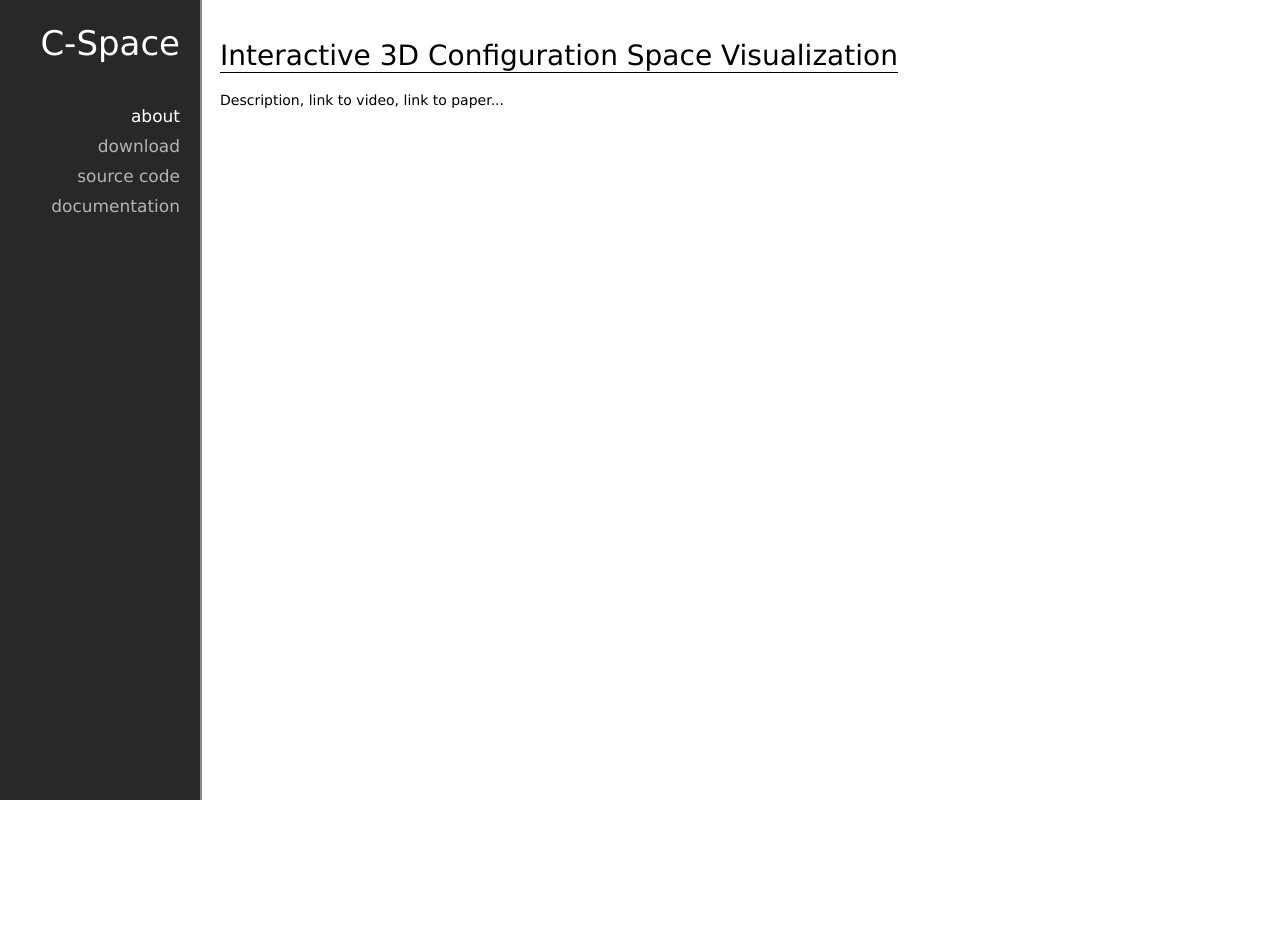
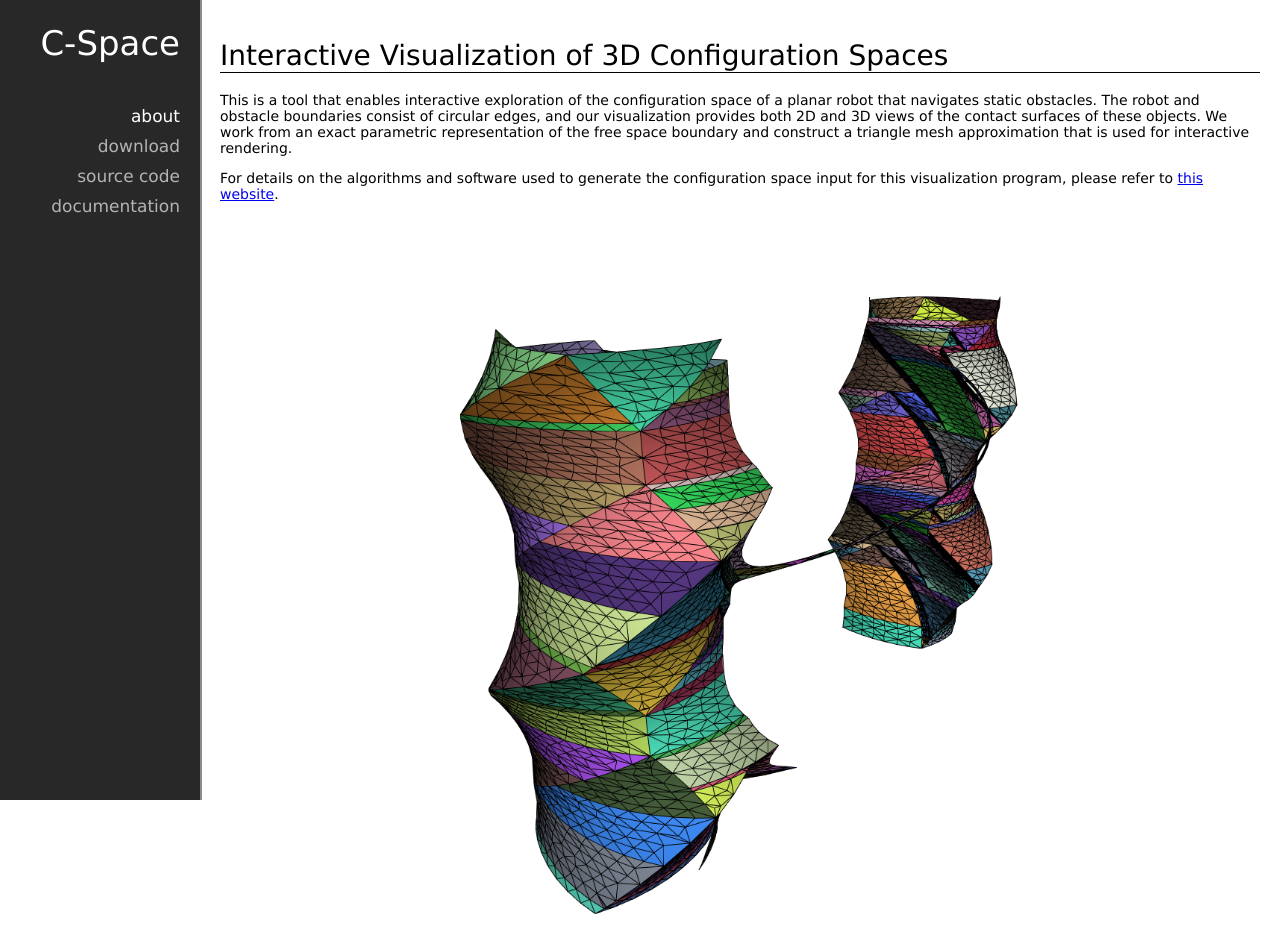
Before and after one commit to jstoecker/jstoecker.github.com, a plain HTML site: page cspace/index.html in a window 1280 px wide. Before the commit the page ends 800 px from the top, so only its background shows below. Drawn offline with Linux system fonts and the light colour scheme.

Commit message:
updated about page

```diff
--- a/cspace/index.html
+++ b/cspace/index.html
@@ -20,10 +20,23 @@
   </div>
 
   <div class="content">
-    <h1>Interactive 3D Configuration Space Visualization</h1>
+    <h1>Interactive Visualization of 3D Configuration Spaces</h1>
     <p>
-      Description, link to video, link to paper...
+      This is a tool that enables interactive exploration of the configuration
+      space of a planar robot that navigates static obstacles. The robot and
+      obstacle boundaries consist of circular edges, and our visualization
+      provides both 2D and 3D views of the contact surfaces of these objects.
+      We work from an exact parametric representation of the free space
+      boundary and construct a triangle mesh approximation that is used for
+      interactive rendering.
     </p>
+    <p>
+      For details on the algorithms and software used to generate the
+      configuration space input for this visualization program, please refer to
+      <a href="http://www.cs.miami.edu/~vjm/robust/">this website</a>.
+    </p>
+    <br><br><br><br>
+    <div class="figure"><img src="img/cspace.png" width="600"/></div>
   </div>
 
 </body>
```
Also changed, not shown: cspace/img/cspace.png (added).
